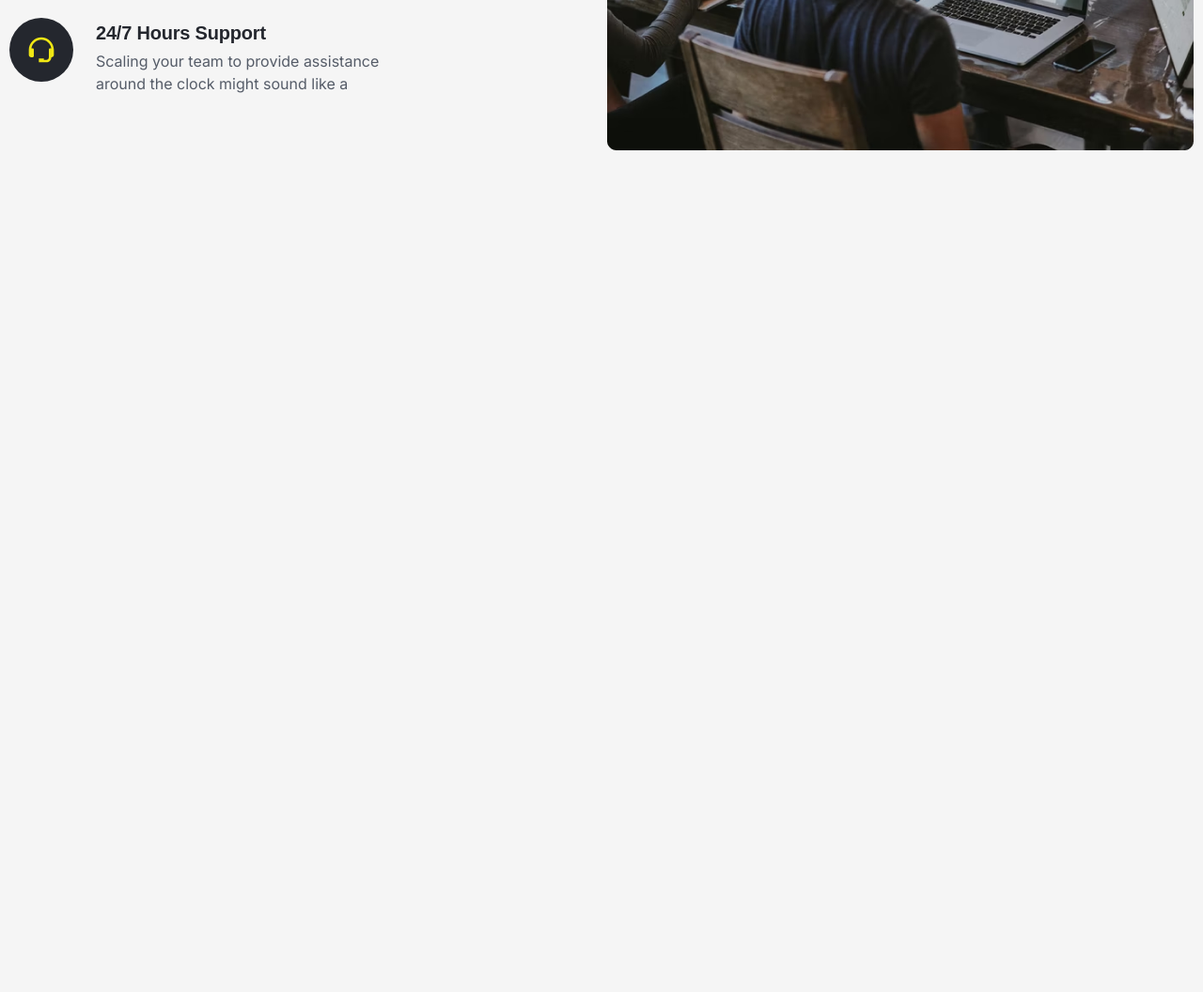
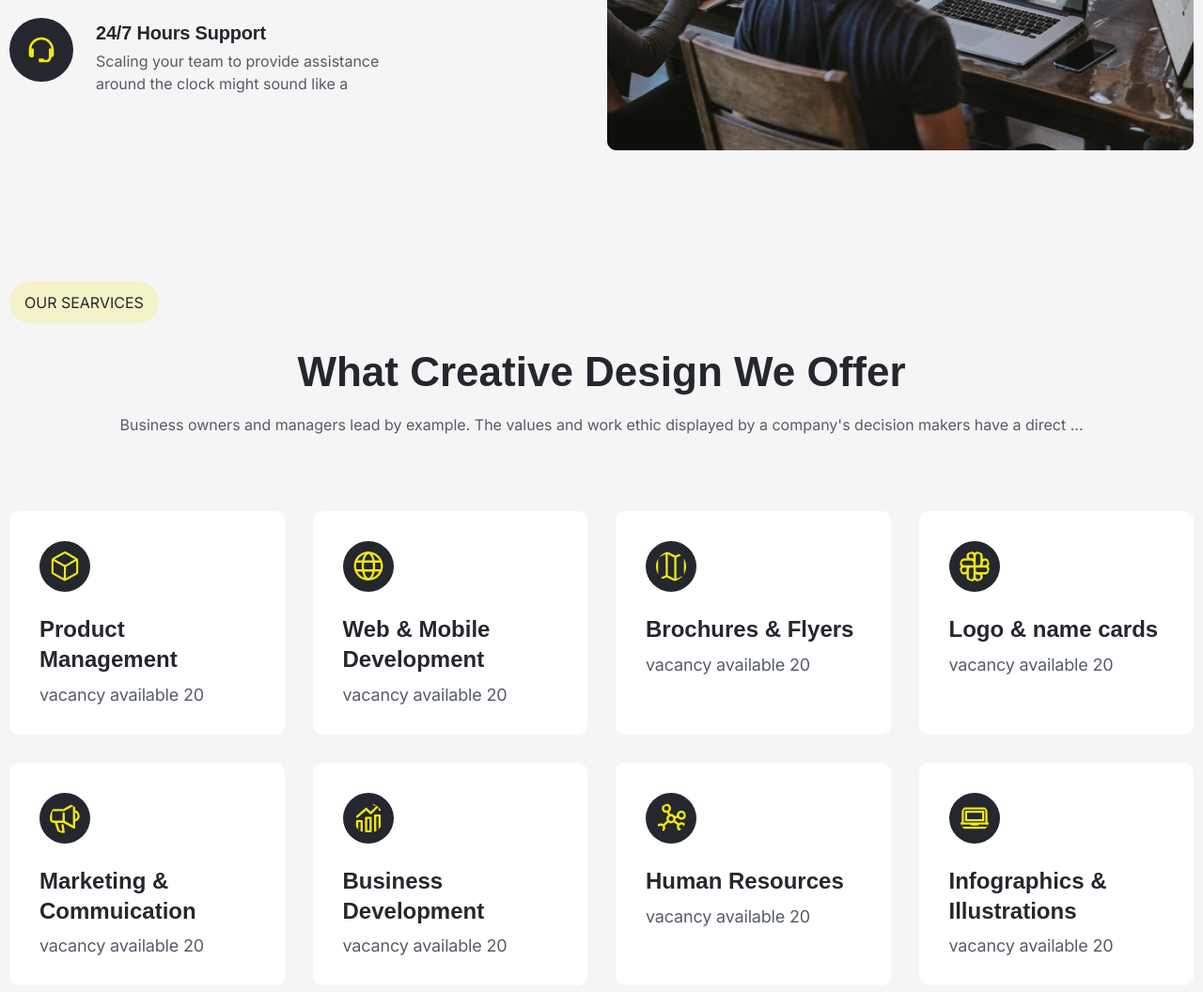
Before and after one commit to progdidi/rise, a website: page app/index.html in a window 1280 px wide. Shown: the part 2269-3325 px from the top of the page at 94% size. Before the commit the page ends 2569 px from the top, so only its background shows below. Drawn offline with Linux system fonts and the light colour scheme.

Commit message:
feat: feat services section

```diff
--- a/app/index.html
+++ b/app/index.html
@@ -142,6 +142,62 @@
         </div>
     </section>
 
+    <section class="services">
+        <div class="container">
+            <p class="section-tag">our searvices</p>
+            <h2 class="section-title services__title">What Creative Design We Offer</h2>
+
+            <p class="services__text">Business owners and managers lead by example. The values and work ethic displayed by a company's decision makers have a direct ...</p>
+
+            <div class="services__items">
+                <div class="services__item">
+                    <img src="icons/services/serv1.svg" alt="" class="services__item-img">
+                    <h6 class="services__item-title">Product Management</h6>
+                    <p class="services__item-text">vacancy available 20</p>
+                </div>
+                <div class="services__item">
+                    <img src="icons/services/serv2.svg" alt="" class="services__item-img">
+                    <h6 class="services__item-title">Web & Mobile
+                        Development</h6>
+                    <p class="services__item-text">vacancy available 20</p>
+                </div>
+                <div class="services__item">
+                    <img src="icons/services/serv3.svg" alt="" class="services__item-img">
+                    <h6 class="services__item-title">Brochures & Flyers</h6>
+                    <p class="services__item-text">vacancy available 20</p>
+                </div>
+                <div class="services__item">
+                    <img src="icons/services/serv4.svg" alt="" class="services__item-img">
+                    <h6 class="services__item-title">Logo & name cards</h6>
+                    <p class="services__item-text">vacancy available 20</p>
+                </div>
+                <div class="services__item">
+                    <img src="icons/services/serv5.svg" alt="" class="services__item-img">
+                    <h6 class="services__item-title">Marketing &
+                        Commuication</h6>
+                    <p class="services__item-text">vacancy available 20</p>
+                </div>
+                <div class="services__item">
+                    <img src="icons/services/serv6.svg" alt="" class="services__item-img">
+                    <h6 class="services__item-title">Business
+                        Development</h6>
+                    <p class="services__item-text">vacancy available 20</p>
+                </div>
+                <div class="services__item">
+                    <img src="icons/services/serv7.svg" alt="" class="services__item-img">
+                    <h6 class="services__item-title">Human
+                        Resources</h6>
+                    <p class="services__item-text">vacancy available 20</p>
+                </div>
+                <div class="services__item">
+                    <img src="icons/services/serv8.svg" alt="" class="services__item-img">
+                    <h6 class="services__item-title">Infographics & Illustrations</h6>
+                    <p class="services__item-text">vacancy available 20</p>
+                </div>
+            </div>
+        </div>
+    </section>
+
 
 
 
--- a/app/scss/blocks/_about.scss
+++ b/app/scss/blocks/_about.scss
@@ -31,3 +31,12 @@
 
     }
 }
+
+@media(max-width: 750px) {
+    .about {
+        &__inner {
+            flex-direction: column;
+            gap: 70px;
+        }
+    }
+}
--- a/app/scss/blocks/_benefits.scss
+++ b/app/scss/blocks/_benefits.scss
@@ -52,3 +52,12 @@
         }
     }
 }
+
+@media(max-width: 750px) {
+    .benefits {
+        &__inner {
+            flex-direction: column;
+            gap: 70px;
+        }
+    }
+}
--- /dev/null
+++ b/app/scss/blocks/_services.scss
@@ -0,0 +1,50 @@
+.services {
+    .section-tag {
+        text-align: center;
+    }
+    .services__title {
+        text-align: center;
+        margin-bottom: 16px;
+    }
+    .services__text {
+        text-align: center;
+        margin-bottom: 80px;
+    }
+    .services__items {
+        display: grid;
+        grid-template-columns: repeat(4, 1fr);
+        gap: 30px;
+    }
+    .services__item {
+        background-color: #fff;
+        border-radius: 10px;
+        padding: 32px;
+        width: 100%;
+        transition: all 0.3s;
+        &-img {
+            width: 54px;
+            height: 54px;
+            background-color: var(--title-color);
+            margin-bottom: 24px;
+            border-radius: 50%;
+            padding: 11px;
+        }
+        &-title {
+            margin-bottom: 12px;
+            font-family: var(--second-family);
+            font-weight: 600;
+            font-size: 24px;
+            line-height: 133%;
+            color: var(--title-color);
+        }
+        &-text {
+            font-size: 18px;
+            line-height: 111%;
+            letter-spacing: -0.01em;
+        }
+        &:hover {
+            box-shadow: 0 30px 50px -10px rgba(152, 151, 151, 0.37);
+        }
+    }
+
+}
--- a/app/scss/style.scss
+++ b/app/scss/style.scss
@@ -6,3 +6,4 @@
 @use './blocks/header';
 @use './blocks/about';
 @use './blocks/benefits';
+@use './blocks/services';
```
Also changed, not shown: app/css/style.min.css.
